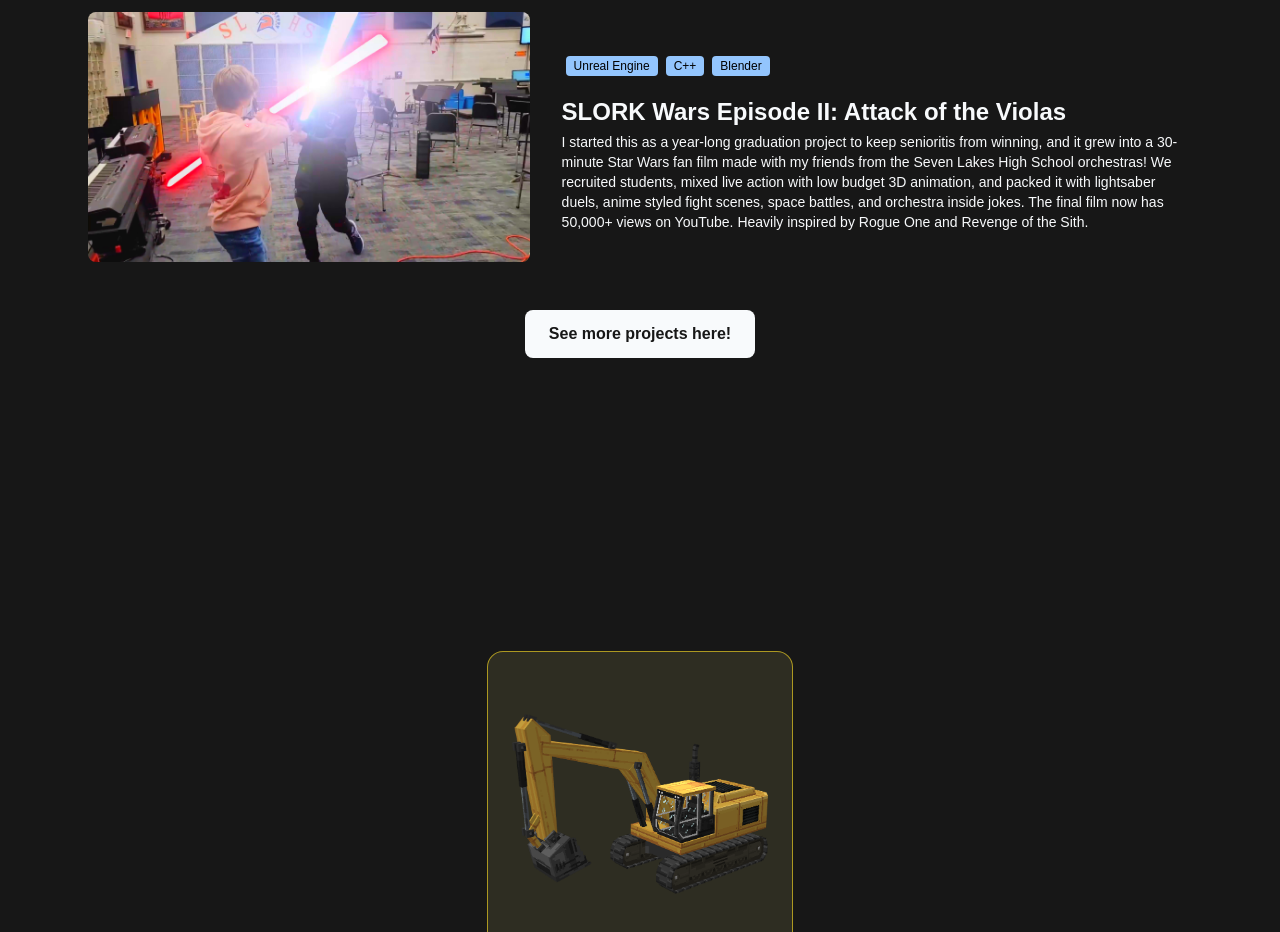
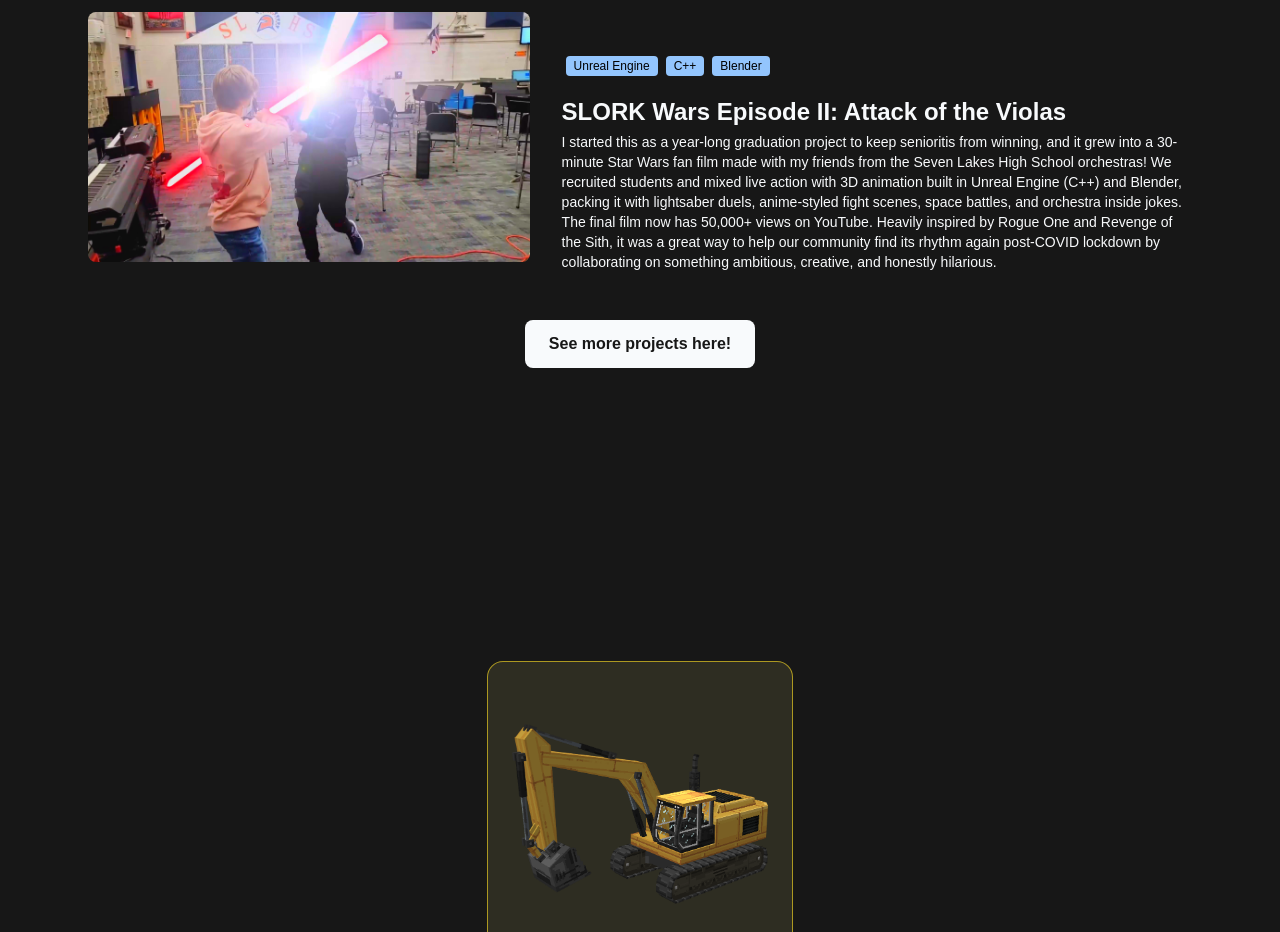
Before and after one commit to DereC4/derek-chen-website, a Next.js app: page / in a window 1280 px wide. Shown: the part 3720-4652 px from the top of the page. Built offline with nearby package versions, Linux system fonts and the light colour scheme.

Commit message:
feat: reworded slork wars so it sounds more human again

```diff
--- a/src/data/personalProjects.ts
+++ b/src/data/personalProjects.ts
@@ -83,7 +83,7 @@ Fixed memory leaks and improved stability for long-session usage across diverse
     {
         id: 'slork-wars',
         title: 'SLORK Wars Episode II: Attack of the Violas',
-        description: `I started this as a year-long graduation project to keep senioritis from winning, and it grew into a 30-minute Star Wars fan film made with my friends from the Seven Lakes High School orchestras! We recruited students, mixed live action with low budget 3D animation, and packed it with lightsaber duels, anime styled fight scenes, space battles, and orchestra inside jokes. The final film now has 50,000+ views on YouTube. Heavily inspired by Rogue One and Revenge of the Sith.`,
+        description: `I started this as a year-long graduation project to keep senioritis from winning, and it grew into a 30-minute Star Wars fan film made with my friends from the Seven Lakes High School orchestras! We recruited students and mixed live action with 3D animation built in Unreal Engine (C++) and Blender, packing it with lightsaber duels, anime-styled fight scenes, space battles, and orchestra inside jokes. The final film now has 50,000+ views on YouTube. Heavily inspired by Rogue One and Revenge of the Sith, it was a great way to help our community find its rhythm again post-COVID lockdown by collaborating on something ambitious, creative, and honestly hilarious.`,
         shortDescription: `Epic short film produced with 200+ orchestra students garnering 50,000+ YouTube views.
 Created with Unreal Engine and Blender, `,
         image: '/pics/projects/slork-wars-1.png',
```
